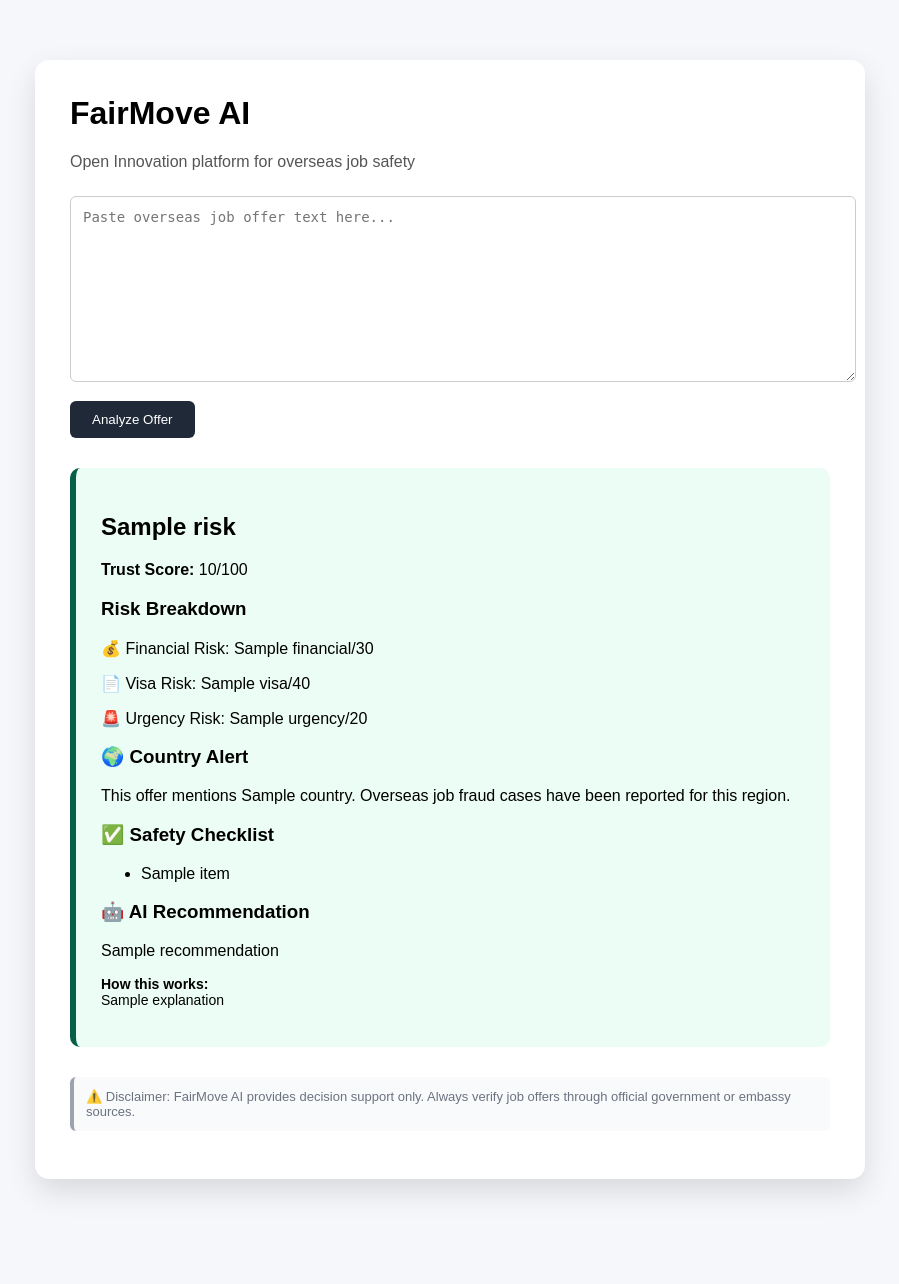
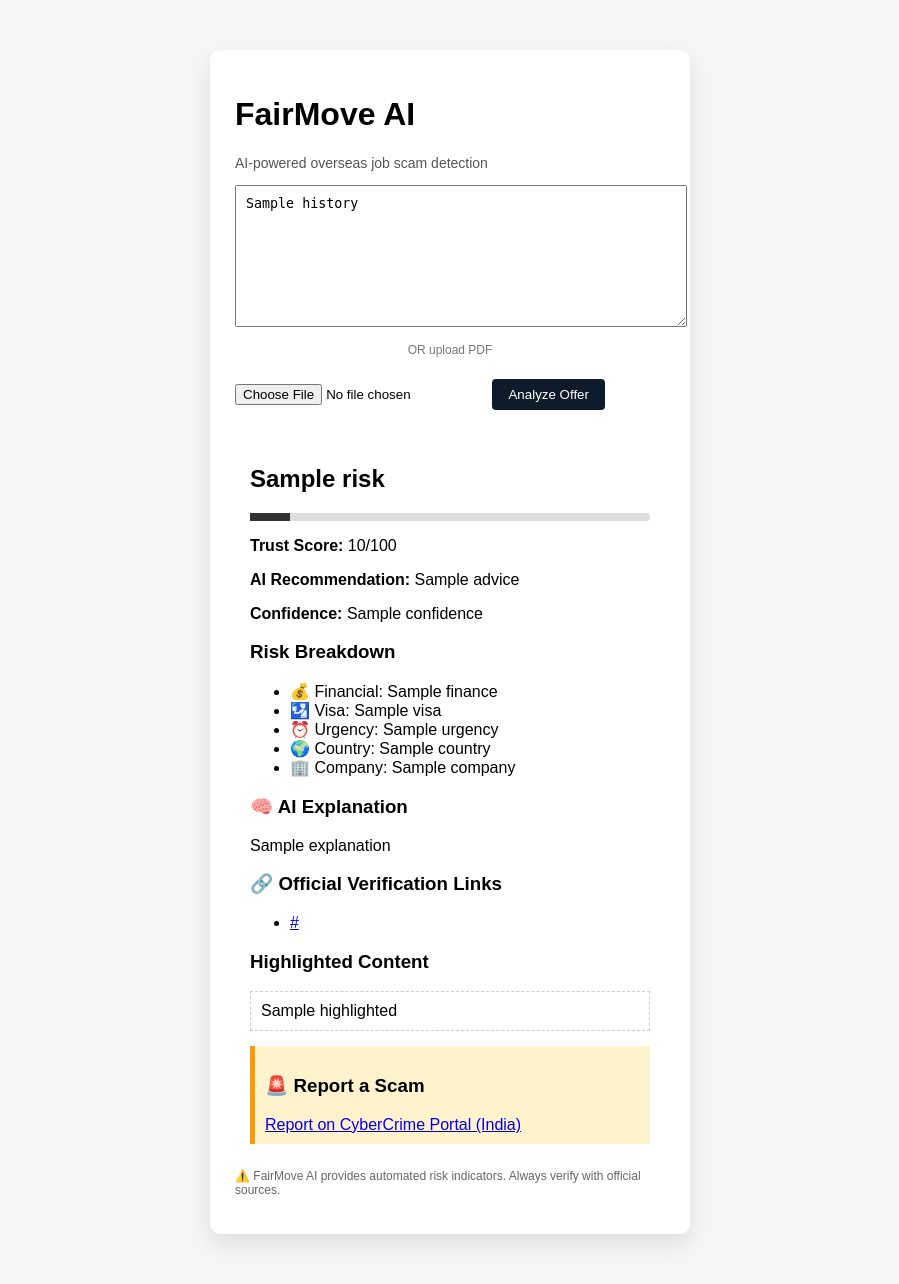
Before and after one commit to Vinayak-123-jpj/fairmove-ai, a Flask app: template templates/index.html in a window 1280 px wide. Shown: the whole page, without its empty margins (190-1089 px from the left). Before the commit the page ends 1194 px from the top, so only its background shows below. Run offline with Flask 3, Linux system fonts and the light colour scheme; the template is opened without the code that fills it: most values are stand-ins (such as "Sample title", 1, 10 or a date in 2020).

Commit message:
Upgrade FairMove AI with advanced features and UI

```diff
--- a/app.py
+++ b/app.py
@@ -1,75 +1,142 @@
 from flask import Flask, render_template, request
+import re
+import PyPDF2
 
 app = Flask(__name__)
 
+SCAM_KEYWORDS = {
+    "registration fee": 30,
+    "processing fee": 30,
+    "agent fee": 30,
+    "guaranteed visa": 40,
+    "no interview": 25,
+    "urgent hiring": 20,
+    "limited slots": 20,
+    "pay immediately": 40,
+    "cash payment": 50
+}
+
+COUNTRY_RULES = {
+    "canada": ["lmia guaranteed", "job bank not required"],
+    "uae": ["visit visa job", "pay visa cost"],
+    "uk": ["cos guaranteed"],
+    "australia": ["pr guaranteed"]
+}
+
+FAKE_COMPANIES = [
+    "global solutions",
+    "international services",
+    "worldwide consultancy",
+    "overseas careers",
+    "immigration experts"
+]
+
+OFFICIAL_PORTALS = {
+    "canada": "https://www.canada.ca/en/immigration-refugees-citizenship.html",
+    "uae": "https://u.ae/en/information-and-services/jobs",
+    "uk": "https://www.gov.uk/check-job-offer",
+    "australia": "https://immi.homeaffairs.gov.au"
+}
+
+def extract_pdf_text(file):
+    reader = PyPDF2.PdfReader(file)
+    text = ""
+    for page in reader.pages:
+        if page.extract_text():
+            text += page.extract_text()
+    return text.lower()
+
 def analyze_text(text):
+    score = 100
+    found = []
+    finance = visa = urgency = company = country = 0
     text_lower = text.lower()
 
-    financial = 0
-    visa = 0
-    urgency = 0
-    countries = []
+    for word, penalty in SCAM_KEYWORDS.items():
+        if word in text_lower:
+            score -= penalty
+            found.append(word)
+            if "fee" in word or "payment" in word:
+                finance += penalty
+            elif "visa" in word:
+                visa += penalty
+            else:
+                urgency += penalty
 
-    if "registration fee" in text_lower or "pay upfront" in text_lower:
-        financial += 30
-    if "guaranteed visa" in text_lower or "no interview" in text_lower:
-        visa += 40
-    if "urgent hiring" in text_lower or "limited slots" in text_lower:
-        urgency += 20
+    for c, rules in COUNTRY_RULES.items():
+        if c in text_lower:
+            for rule in rules:
+                if rule in text_lower:
+                    score -= 25
+                    country += 25
+                    found.append(rule)
 
-    country_list = ["canada", "uae", "uk", "poland", "romania"]
-    for country in country_list:
-        if country in text_lower:
-            countries.append(country.title())
+    for name in FAKE_COMPANIES:
+        if name in text_lower:
+            score -= 20
+            company += 20
+            found.append("suspicious company name")
 
-    total_risk = min(financial + visa + urgency, 100)
-    trust_score = 100 - total_risk
+    score = max(score, 0)
 
-    if total_risk >= 60:
+    if score < 40:
         risk = "High Risk"
-    elif total_risk >= 30:
+        color = "high"
+        advice = "❌ Do NOT proceed. Strong scam indicators detected."
+        confidence = "90%"
+    elif score < 70:
         risk = "Medium Risk"
+        color = "medium"
+        advice = "⚠️ Proceed with caution. Verify employer carefully."
+        confidence = "70%"
     else:
         risk = "Low Risk"
+        color = "low"
+        advice = "✅ Appears safe, but official verification is recommended."
+        confidence = "85%"
 
-    checklist = [
-        "Verify employer on official government portals",
-        "Do not pay any registration or processing fees",
-        "Confirm interview process",
-        "Check embassy or labor ministry advisories",
-        "Avoid offers promising guaranteed visas"
-    ]
+    highlighted = text
+    for item in found:
+        highlighted = re.sub(item, f"<mark>{item}</mark>", highlighted, flags=re.IGNORECASE)
 
-    recommendation = (
-        "This offer should be carefully verified before proceeding. "
-        "FairMove AI recommends independent verification."
+    explanation = (
+        f"FairMove AI analyzed this offer using rule-based fraud intelligence. "
+        f"{len(found)} scam indicators were detected related to payments, visa claims, "
+        f"urgency tactics, country rules, and suspicious company patterns."
     )
 
-    explanation = (
-        "FairMove AI uses pattern-based risk assessment across financial, visa, "
-        "urgency, and regional scam indicators. The system is designed for decision "
-        "support and public safety."
-    )
+    links = [link for c, link in OFFICIAL_PORTALS.items() if c in text_lower]
 
     return {
         "risk": risk,
-        "trust_score": trust_score,
-        "financial": financial,
+        "color": color,
+        "score": score,
+        "advice": advice,
+        "confidence": confidence,
+        "finance": finance,
         "visa": visa,
         "urgency": urgency,
-        "countries": countries,
-        "checklist": checklist,
-        "recommendation": recommendation,
-        "explanation": explanation
+        "country": country,
+        "company": company,
+        "keywords": found,
+        "highlighted": highlighted,
+        "explanation": explanation,
+        "links": links
     }
 
 @app.route("/", methods=["GET", "POST"])
 def index():
     result = None
+    history = ""
+
     if request.method == "POST":
-        text = request.form.get("text")
-        result = analyze_text(text)
-    return render_template("index.html", result=result)
+        if "pdf" in request.files and request.files["pdf"].filename:
+            history = extract_pdf_text(request.files["pdf"])
+        else:
+            history = request.form.get("job_text", "")
+        result = analyze_text(history)
+
+    return render_template("index.html", result=result, history=history)
 
 if __name__ == "__main__":
     app.run(debug=True)
--- a/static/style.css
+++ b/static/style.css
@@ -1,90 +1,85 @@
 body {
+    background: #f4f6f8;
     font-family: Arial, sans-serif;
-    background-color: #f5f7fa;
-    margin: 0;
-    padding: 0;
 }
 
-.container {
-    max-width: 760px;
-    margin: 60px auto;
+.card {
+    width: 430px;
+    margin: 50px auto;
     background: white;
-    padding: 35px;
-    border-radius: 14px;
-    box-shadow: 0 12px 30px rgba(0,0,0,0.12);
-}
-
-h1 {
-    margin-top: 0;
+    padding: 25px;
+    border-radius: 10px;
+    box-shadow: 0 10px 25px rgba(0,0,0,0.1);
 }
 
 .subtitle {
     color: #555;
-    margin-bottom: 25px;
+    font-size: 14px;
 }
 
 textarea {
     width: 100%;
-    height: 160px;
-    padding: 12px;
-    font-size: 14px;
-    border-radius: 6px;
-    border: 1px solid #ccc;
+    height: 120px;
+    padding: 10px;
 }
 
 button {
-    margin-top: 15px;
-    padding: 11px 22px;
-    background-color: #1f2937;
+    margin-top: 10px;
+    padding: 8px 16px;
+    background: #0d1b2a;
     color: white;
     border: none;
-    border-radius: 6px;
+    border-radius: 4px;
     cursor: pointer;
 }
 
-button:hover {
-    background-color: #111827;
+.or {
+    text-align: center;
+    font-size: 12px;
+    color: #777;
 }
 
-.result-card {
-    margin-top: 30px;
-    padding: 25px;
-    border-radius: 10px;
-    background-color: #ecfdf5;
-    border-left: 6px solid #065f46;
+.result {
+    margin-top: 20px;
+    padding: 15px;
+    border-radius: 8px;
 }
 
-.trust-score {
-    font-size: 18px;
-    margin: 10px 0;
+.high { background: #fdecea; color: #b00020; }
+.medium { background: #fff4e5; color: #8a4b00; }
+.low { background: #e6f4ea; color: #1b5e20; }
+
+.bar {
+    background: #ddd;
+    height: 8px;
+    border-radius: 4px;
 }
 
-.categories {
-    display: flex;
-    gap: 20px;
-    margin: 15px 0;
+.fill {
+    height: 100%;
+    background: #333;
+}
+
+.highlight-box {
+    background: #fff;
+    padding: 10px;
+    border: 1px dashed #ccc;
+}
+
+mark {
+    background: yellow;
     font-weight: bold;
 }
 
-.recommendation {
+.report-box {
+    background: #fff3cd;
+    padding: 10px;
     margin-top: 15px;
+    border-left: 5px solid #ff9800;
 }
 
-.confidence {
+.footer {
+    font-size: 12px;
+    color: #666;
     margin-top: 10px;
 }
-
-.explanation {
-    margin-top: 15px;
-    font-size: 14px;
-}
-
-.disclaimer {
-    margin-top: 30px;
-    font-size: 13px;
-    color: #6b7280;
-    background-color: #f9fafb;
-    padding: 12px;
-    border-radius: 6px;
-    border-left: 4px solid #9ca3af;
-}
--- a/templates/index.html
+++ b/templates/index.html
@@ -1,59 +1,67 @@
 <!DOCTYPE html>
-<html lang="en">
+<html>
 <head>
-    <meta charset="UTF-8">
     <title>FairMove AI</title>
-    <link rel="stylesheet" href="{{ url_for('static', filename='style.css') }}">
+    <link rel="stylesheet" href="/static/style.css">
 </head>
 <body>
 
-<div class="container">
+<div class="card">
     <h1>FairMove AI</h1>
-    <p class="subtitle">Open Innovation platform for overseas job safety</p>
+    <p class="subtitle">AI-powered overseas job scam detection</p>
 
-    <form method="POST">
-        <textarea name="text" placeholder="Paste overseas job offer text here..." required></textarea>
+    <form method="POST" enctype="multipart/form-data">
+        <textarea name="job_text" placeholder="Paste job offer or contract text here...">{{ history }}</textarea>
+        <p class="or">OR upload PDF</p>
+        <input type="file" name="pdf" accept=".pdf">
         <button type="submit">Analyze Offer</button>
     </form>
 
     {% if result %}
-    <div class="result-card">
+    <div class="result {{ result.color }}">
         <h2>{{ result.risk }}</h2>
-        <p><strong>Trust Score:</strong> {{ result.trust_score }}/100</p>
+
+        <div class="bar"><div class="fill" style="width: {{ result.score }}%"></div></div>
+        <p><strong>Trust Score:</strong> {{ result.score }}/100</p>
+
+        <p><strong>AI Recommendation:</strong> {{ result.advice }}</p>
+        <p><strong>Confidence:</strong> {{ result.confidence }}</p>
 
         <h3>Risk Breakdown</h3>
-        <p>💰 Financial Risk: {{ result.financial }}/30</p>
-        <p>📄 Visa Risk: {{ result.visa }}/40</p>
-        <p>🚨 Urgency Risk: {{ result.urgency }}/20</p>
+        <ul>
+            <li>💰 Financial: {{ result.finance }}</li>
+            <li>🛂 Visa: {{ result.visa }}</li>
+            <li>⏰ Urgency: {{ result.urgency }}</li>
+            <li>🌍 Country: {{ result.country }}</li>
+            <li>🏢 Company: {{ result.company }}</li>
+        </ul>
 
-        {% if result.countries %}
-        <h3>🌍 Country Alert</h3>
-        <p>
-            This offer mentions {{ result.countries | join(", ") }}.
-            Overseas job fraud cases have been reported for this region.
-        </p>
+        <h3>🧠 AI Explanation</h3>
+        <p>{{ result.explanation }}</p>
+
+        {% if result.links %}
+        <h3>🔗 Official Verification Links</h3>
+        <ul>
+            {% for link in result.links %}
+            <li><a href="{{ link }}" target="_blank">{{ link }}</a></li>
+            {% endfor %}
+        </ul>
         {% endif %}
 
-        <h3>✅ Safety Checklist</h3>
-        <ul>
-            {% for item in result.checklist %}
-            <li>{{ item }}</li>
-            {% endfor %}
-        </ul>
+        <h3>Highlighted Content</h3>
+        <div class="highlight-box">
+            {{ result.highlighted | safe }}
+        </div>
 
-        <h3>🤖 AI Recommendation</h3>
-        <p>{{ result.recommendation }}</p>
-
-        <p class="explanation">
-            <strong>How this works:</strong><br>
-            {{ result.explanation }}
-        </p>
+        <div class="report-box">
+            <h3>🚨 Report a Scam</h3>
+            <a href="https://cybercrime.gov.in" target="_blank">Report on CyberCrime Portal (India)</a>
+        </div>
     </div>
     {% endif %}
 
-    <p class="disclaimer">
-        ⚠️ Disclaimer: FairMove AI provides decision support only. Always verify job
-        offers through official government or embassy sources.
+    <p class="footer">
+        ⚠️ FairMove AI provides automated risk indicators. Always verify with official sources.
     </p>
 </div>
 
```
Also changed, not shown: high risk.jpg (added), low risk.jpg (added).
